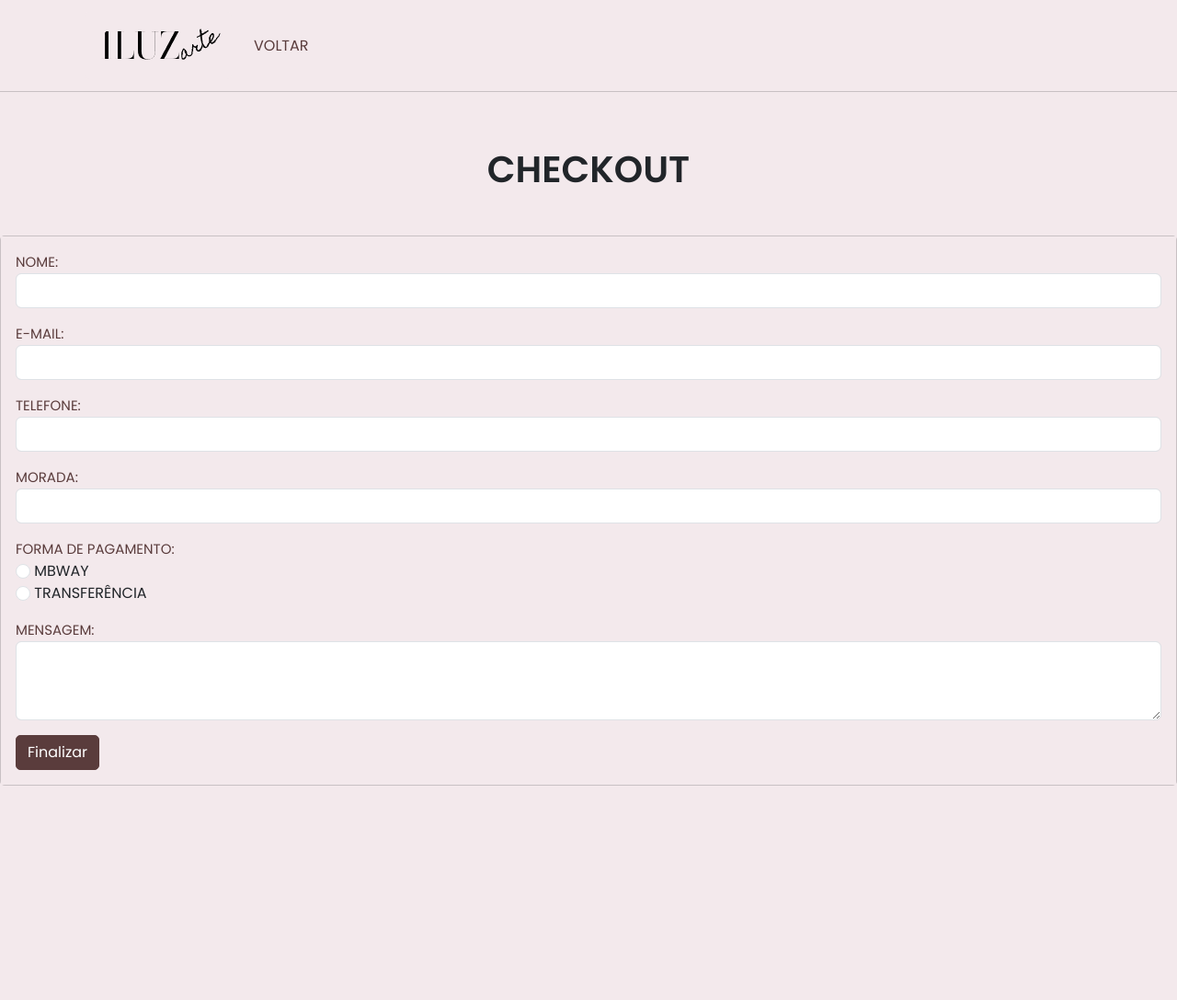
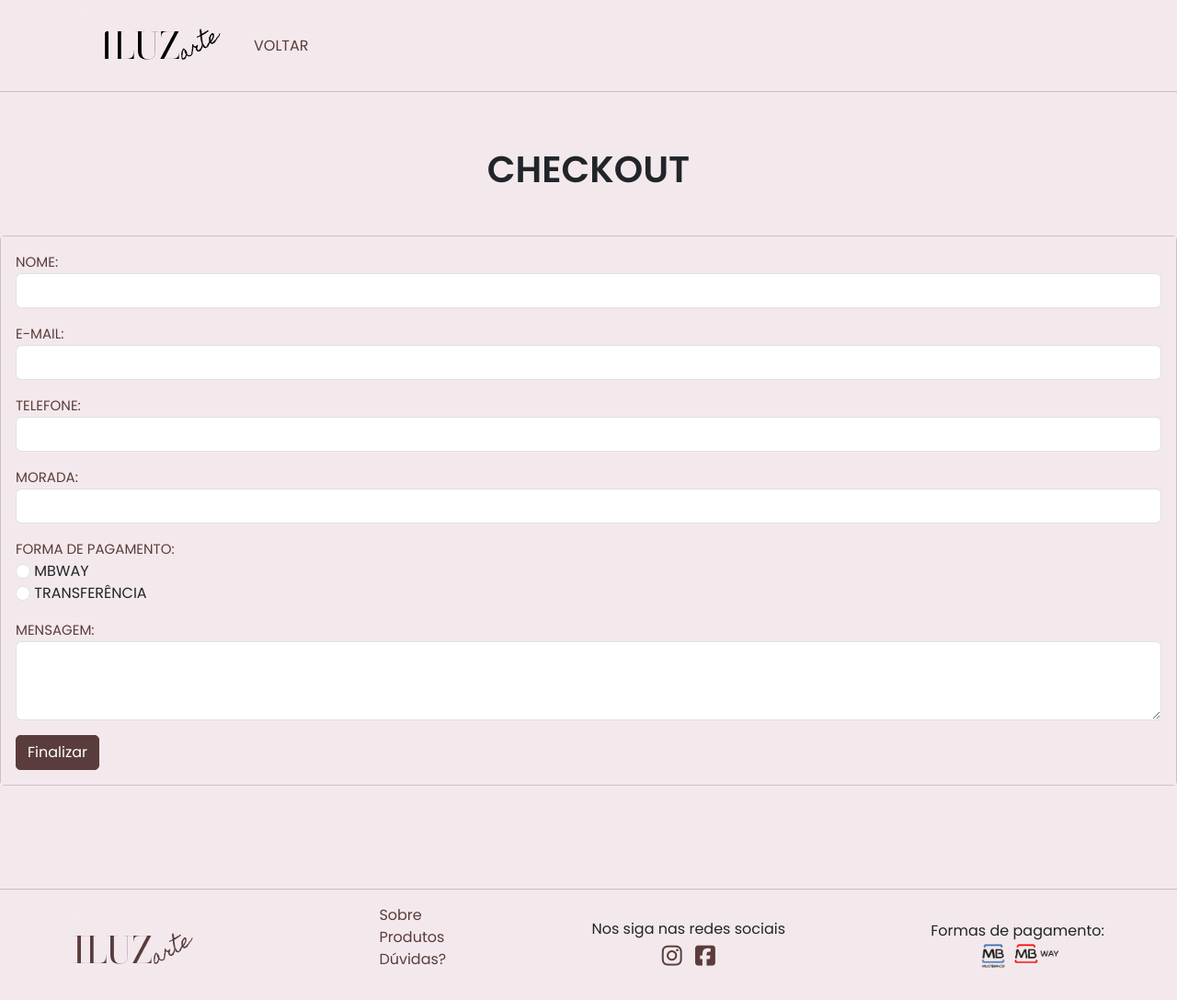
Before and after one commit to rafaelahc/projeto_iluzArte, a plain HTML site: page form.html in a window 1280 px wide. Shown: the whole page at 92% size. Before the commit the page ends 966 px from the top, so only its background shows below. Drawn offline with nearby package versions, Linux system fonts and the light colour scheme; a web font is replaced by a local one.

Commit message:
atualizada pasta de imagens

```diff
--- a/form.html
+++ b/form.html
@@ -29,7 +29,7 @@
     <header>
         <nav class="navbar navbar-expand-lg">
           <div class="container-fluid">
-            <a class="navbar-brand" href="index.html"><img src="../img/logo_iluz.png" class="logo" alt="logo" /></a>
+            <a class="navbar-brand" href="index.html"><img src="./img/logo_iluz.png" class="logo" alt="logo" /></a>
             <button class="navbar-toggler" type="button" data-bs-toggle="collapse" data-bs-target="#navbarNav" aria-controls="navbarNav" aria-expanded="false" aria-label="Toggle navigation">
               <span class="navbar-toggler-icon"></span>
             </button>
@@ -84,5 +84,39 @@
           </div>
         </div>
       </section>
+
+      <footer>
+
+        <div class="footer-container">
+
+          <div class="footer-logo">
+            <a class="" href="#home">
+              <img src="./img/logo_brown.png" class="logo" alt="logo" />
+            </a>
+          </div>
+          <div class="footer-menu">
+            <ul>
+              <li><a href="#about">Sobre</a></li>
+              <li><a href="#products">Produtos</a></li>
+              <li><a href="#contact">Dúvidas?</a></li>
+            </ul>
+
+          </div>
+          <div class="footer-social-medias">
+            <span>Nos siga nas redes sociais</span>
+            <div class="icons">
+              <a href=""><i class="fa-brands fa-instagram"></i></a>
+              <a href=""><i class="fa-brands fa-square-facebook"></i></a>
+           </div>
+
+          </div>
+          <div class="payment-ways">
+            <span>Formas de pagamento: </span>
+            <div class="payment-ways">
+              <img src="./img/multibanco_mbway.png" class="payment" alt="Formas de pagamento" />
+            </div>
+          </div>
+        </div>
+      </footer>
 </body>
 </html>
```
Also changed, not shown: index.html (+10 -10 lines).
